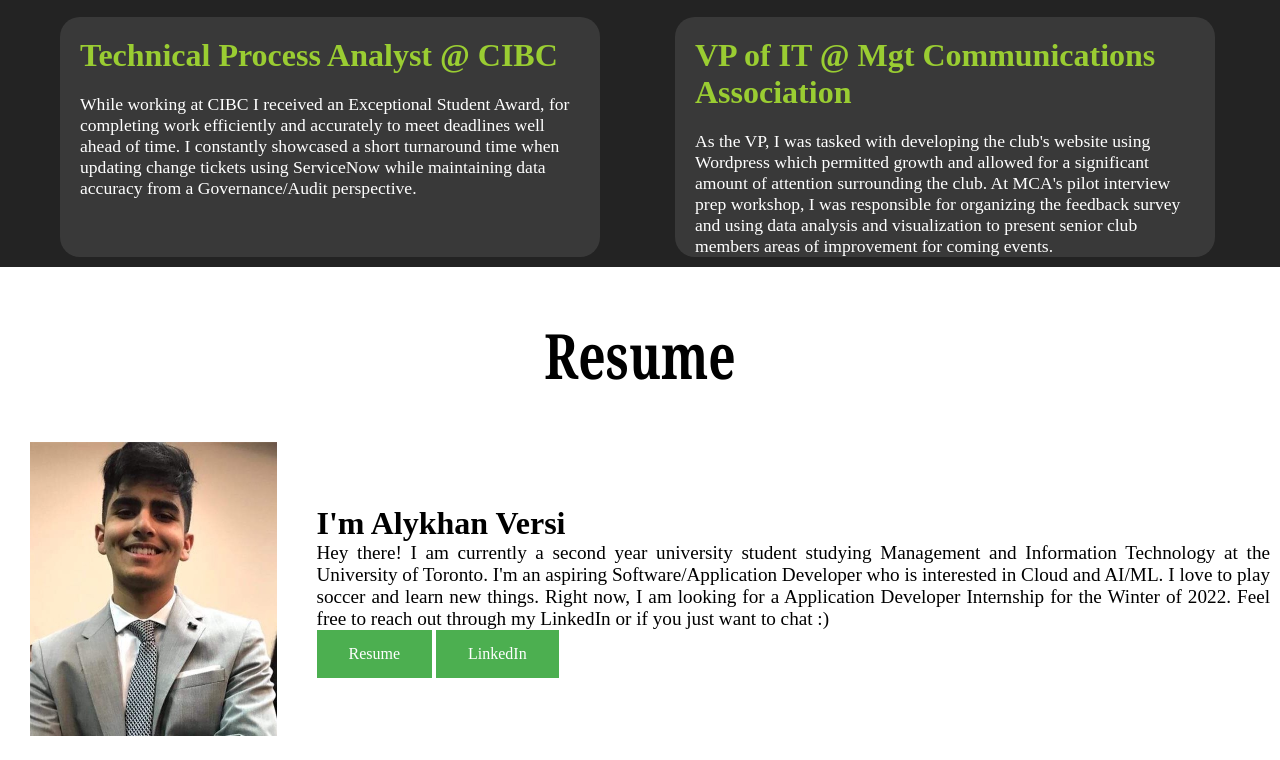
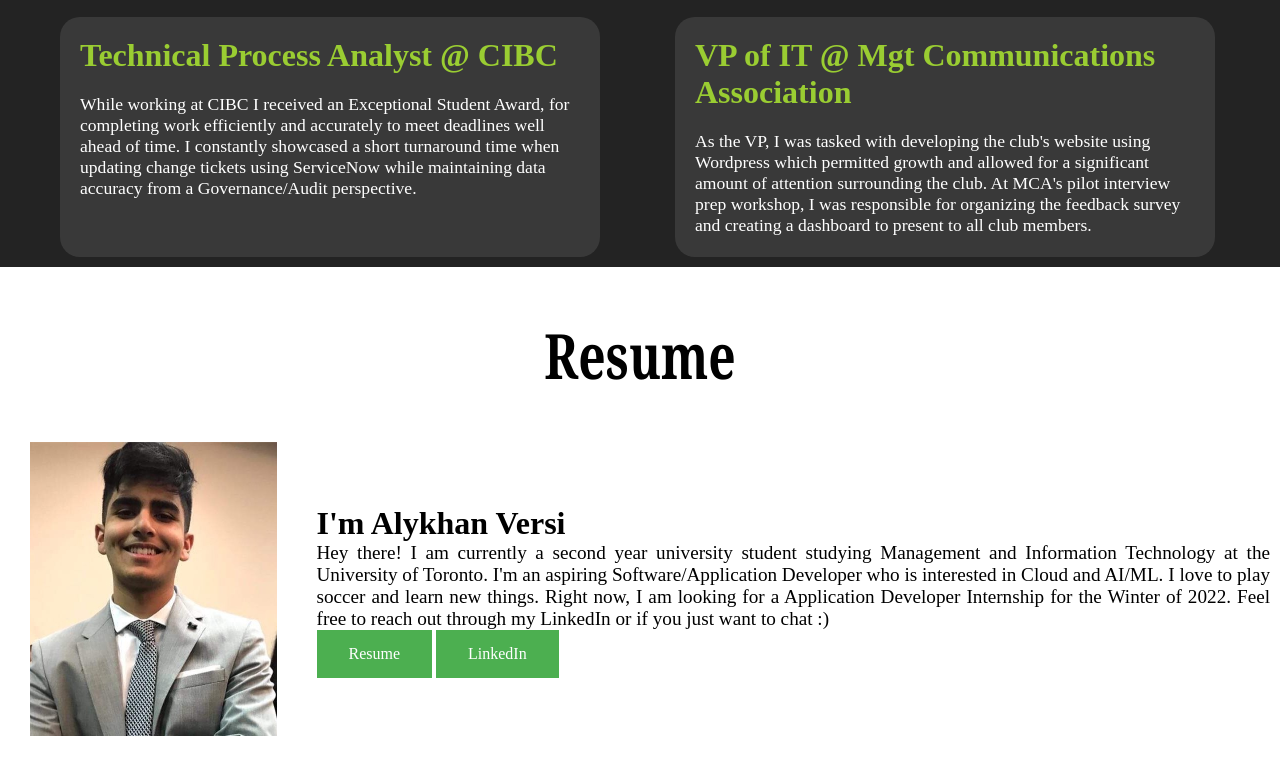
Before and after one commit to alykhan02/site, a plain HTML site: page index.html in a window 1280 px wide. Shown: the part 2691-3451 px from the top of the page. Drawn offline with Linux system fonts and the light colour scheme.

Commit message:
Update index.html

```diff
--- a/index.html
+++ b/index.html
@@ -68,7 +68,7 @@
             <div class="box">
                 <h2>VP of IT @ Mgt Communications Association</h2>
                 <p>As the VP, I was tasked with developing the club's website using Wordpress which permitted growth and allowed for a significant amount of attention surrounding the club.
-                   At MCA's pilot interview prep workshop, I was responsible for organizing the feedback survey and using data analysis and visualization to present senior club members areas of improvement for coming events.
+                   At MCA's pilot interview prep workshop, I was responsible for organizing the feedback survey and creating a dashboard to present to all club members.
                 </p>
             </div>
         </div>
```
